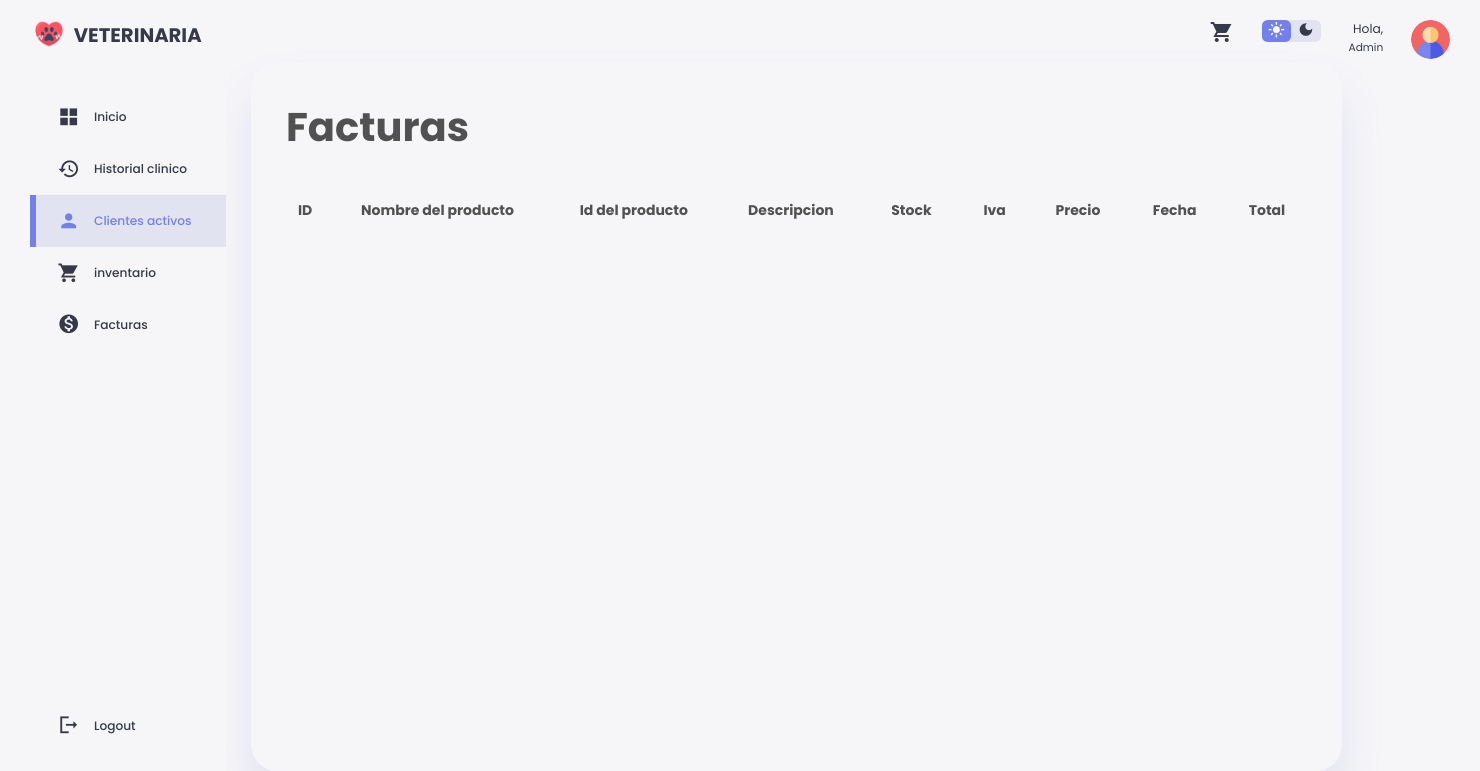
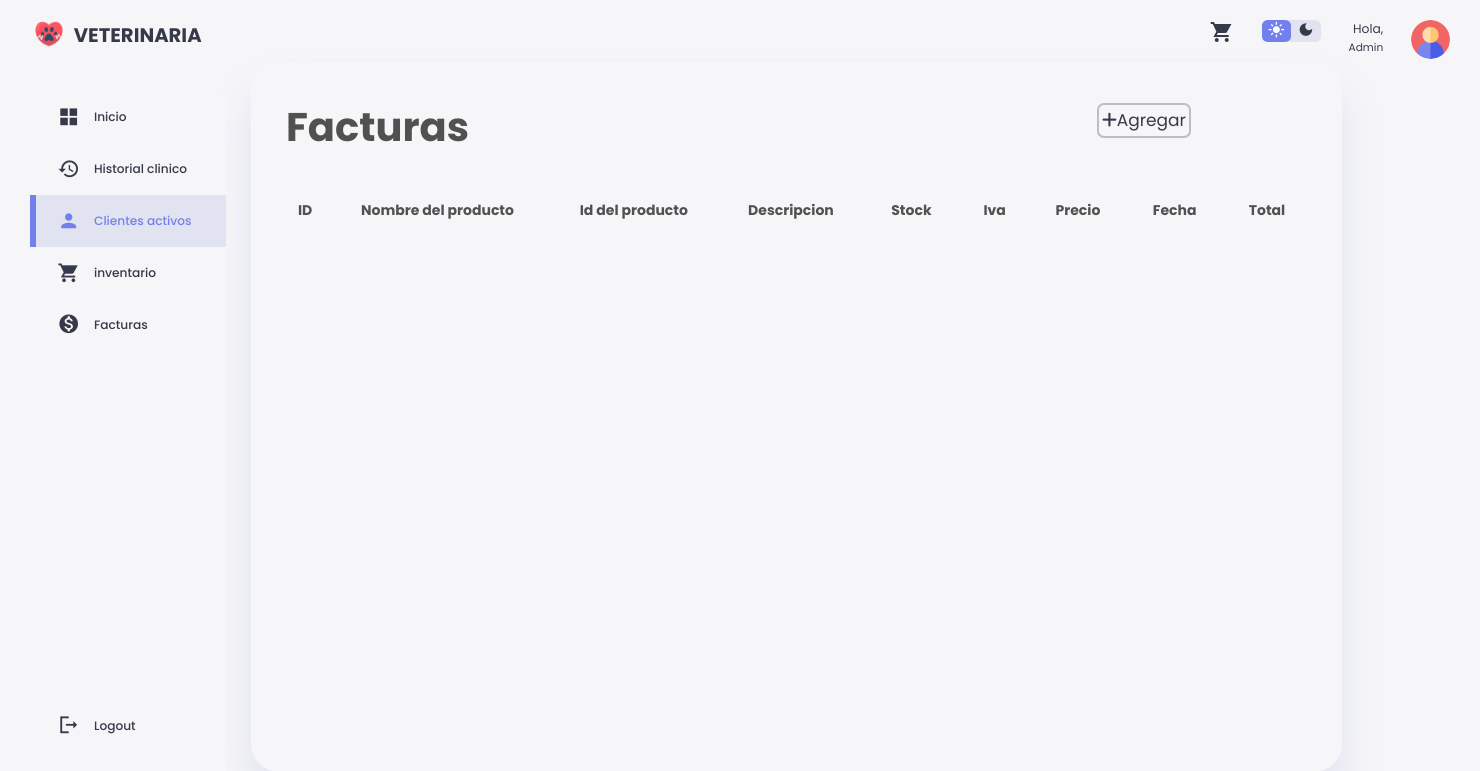
Before and after one commit to juanhcode/Veterinaria-App, a Django app: page /ventas/facturas/ in a window 1480 px wide. Shown: the top 771 px of the page. Run offline with Django 4.2, Linux system fonts and the light colour scheme; lists and menus that the app fills with data are empty; parts of the project's set-up code (start-up, migrations or seed data) failed here and were passed over; some libraries are stand-ins or nearby versions.

Commit message:
boton de agregar

```diff
--- a/templates/ventas/facturas.html
+++ b/templates/ventas/facturas.html
@@ -7,6 +7,9 @@
 <script src="https://kit.fontawesome.com/7fed639e7f.js" crossorigin="anonymous"></script>
     <section class="header">
       <h2 class="ventas">Facturas</h2>
+      <nav class="btn">
+        <a class="agregar" href="{% url 'ventas_app:formularioFacturas' %}"><i class="fa-solid fa-plus"></i>Agregar</a>
+      </nav>
     </section>
      <table>
        <thead>
```
